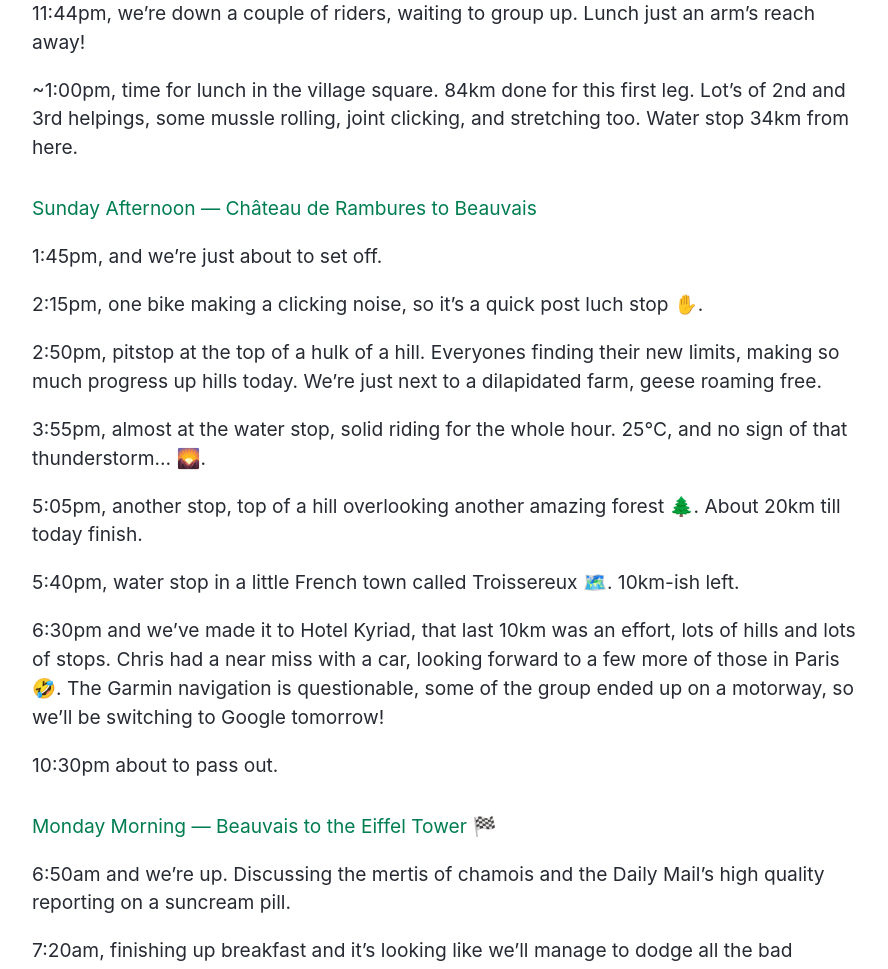
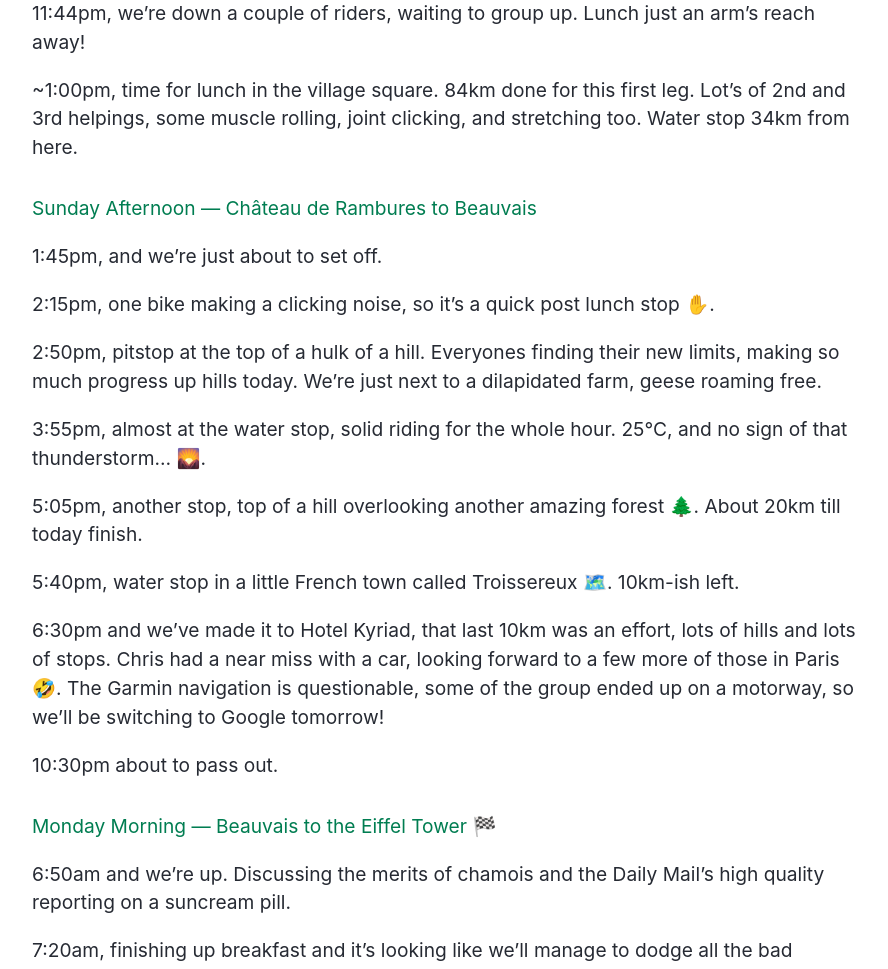
Before and after one commit to sjparkinson/uncomplicated.systems, a Jekyll site: the page built from _posts/2018-05-24-kent-to-paris-by-bicycle.md, in a window 1280 px wide and 1400 px high, scrolled down 2756 px. Shown: the part 182-1151 px from the top of the window, without its empty margins (192-1080 px from the left). Built offline with Jekyll 4.4.1, drawn with Linux system fonts in a browser that asks for light colours; the repository's description, which GitHub fills in, is left out; some of the changed text lies outside the part shown.

Commit message:
Update 2018-05-24-kent-to-paris-by-bicycle.md

```diff
--- a/_posts/2018-05-24-kent-to-paris-by-bicycle.md
+++ b/_posts/2018-05-24-kent-to-paris-by-bicycle.md
@@ -67,14 +67,14 @@ There's 150km to get through today, a bit more than yesterday. Google's saying i
 
 11:44pm, we're down a couple of riders, waiting to group up. Lunch just an arm's reach away!
 
-~1:00pm, time for lunch in the village square. 84km done for this first leg. Lot's of 2nd and 3rd helpings, some mussle rolling, joint clicking, and stretching too. Water stop 34km from here.
+~1:00pm, time for lunch in the village square. 84km done for this first leg. Lot's of 2nd and 3rd helpings, some muscle rolling, joint clicking, and stretching too. Water stop 34km from here.
 
 #### Sunday Afternoon — Château de Rambures to Beauvais
 
 
 1:45pm, and we're just about to set off.
 
-2:15pm, one bike making a clicking noise, so it's a quick post luch stop ✋.
+2:15pm, one bike making a clicking noise, so it's a quick post lunch stop ✋.
 
 2:50pm, pitstop at the top of a hulk of a hill. Everyones finding their new limits, making so much progress up hills today. We're just next to a dilapidated farm, geese roaming free.
 
@@ -90,7 +90,7 @@ There's 150km to get through today, a bit more than yesterday. Google's saying i
 
 #### Monday Morning — Beauvais to the Eiffel Tower 🏁
 
-6:50am and we're up. Discussing the mertis of chamois and the Daily Mail's high quality reporting on a suncream pill.
+6:50am and we're up. Discussing the merits of chamois and the Daily Mail's high quality reporting on a suncream pill.
 
 7:20am, finishing up breakfast and it's looking like we'll manage to dodge all the bad weather. Few thunderstorms yesterday evening while we were eating.
 
```
Also changed, not shown: other parts of _posts/2018-05-24-kent-to-paris-by-bicycle.md (+2 -2 lines).
